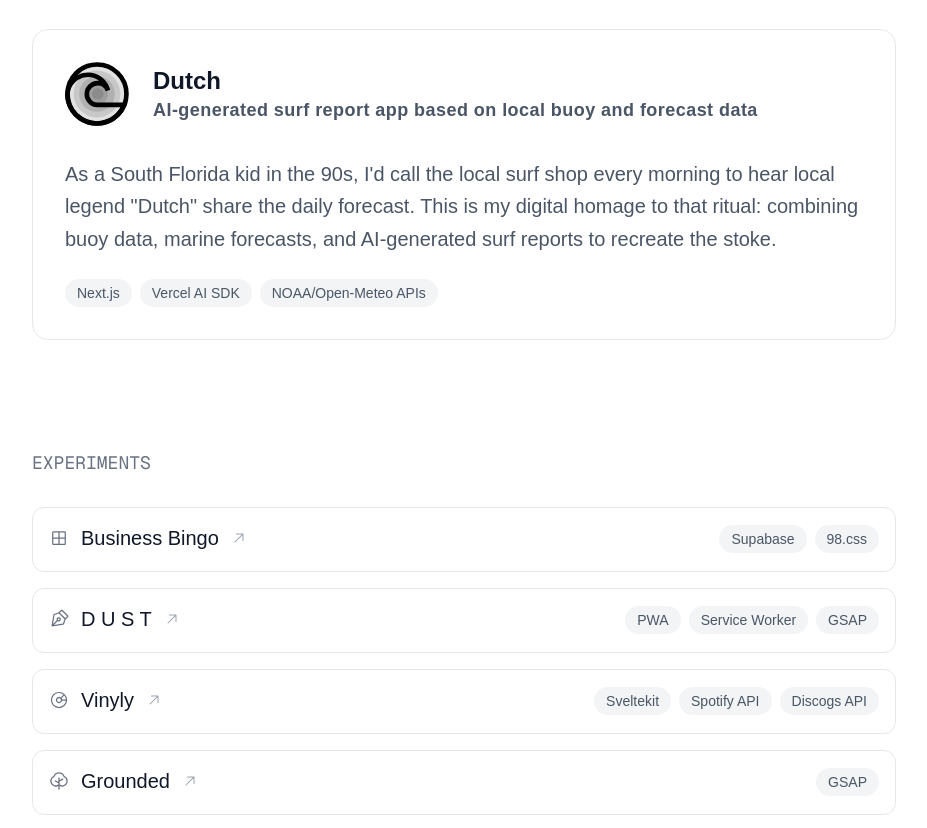
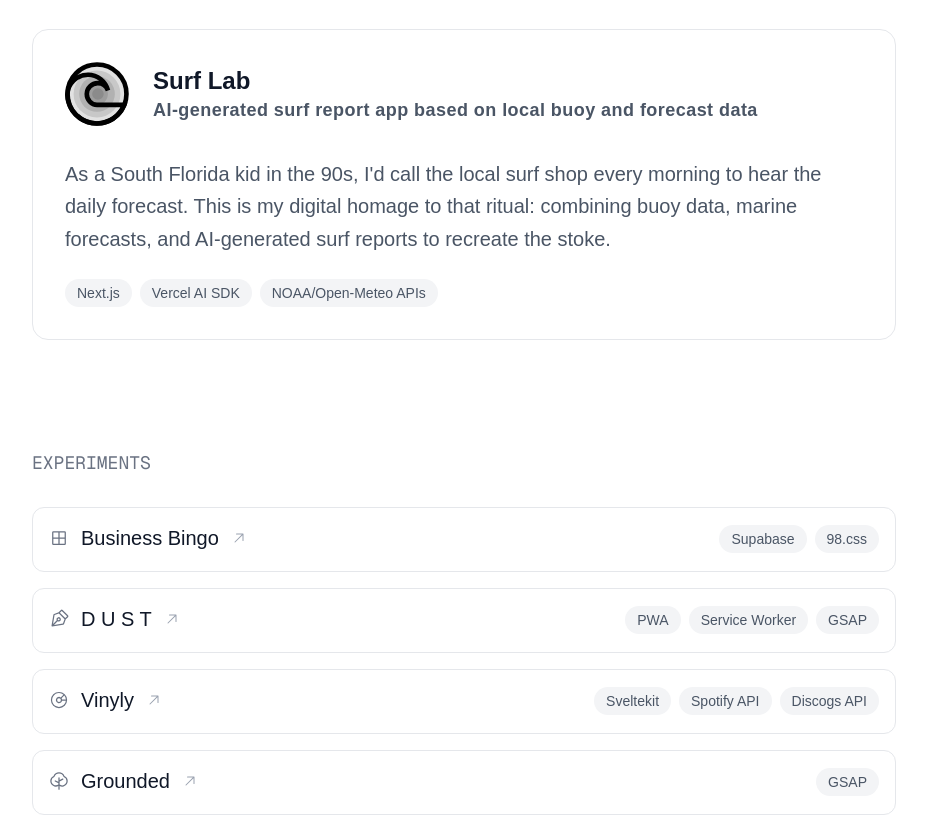
Before and after one commit to mttwhlly/mttwhlly.github.io, an Astro site: page / in a window 1280 px wide. Shown: the part 994-1822 px from the top of the page, without its empty margins (176-1103 px from the left). Built offline with nearby package versions, Linux system fonts and the light colour scheme; Astro itself is replaced by a stand-in of ours; no server answers; a web font is replaced by a local one.

Commit message:
fix: update project title and description in RecentProjects component

```diff
--- a/src/components/RecentProjects.tsx
+++ b/src/components/RecentProjects.tsx
@@ -17,10 +17,10 @@
     },
     {
       id: 2,
-      title: 'Dutch',
+      title: 'Surf Lab',
       tagline: 'AI-generated surf report app based on local buoy and forecast data',
       description:
-        'As a South Florida kid in the 90s, I\'d call the local surf shop every morning to hear local legend "Dutch" share the daily forecast. This is my digital homage to that ritual: combining buoy data, marine forecasts, and AI-generated surf reports to recreate the stoke.',
+        "As a South Florida kid in the 90s, I'd call the local surf shop every morning to hear the daily forecast. This is my digital homage to that ritual: combining buoy data, marine forecasts, and AI-generated surf reports to recreate the stoke.",
       image: '/images/wave-logo.svg',
       tags: ['Next.js', 'Vercel AI SDK', 'NOAA/Open-Meteo APIs'],
       liveUrl: 'https://surf-report-rouge.vercel.app/',
```
Also changed, not shown: 2 other files.
